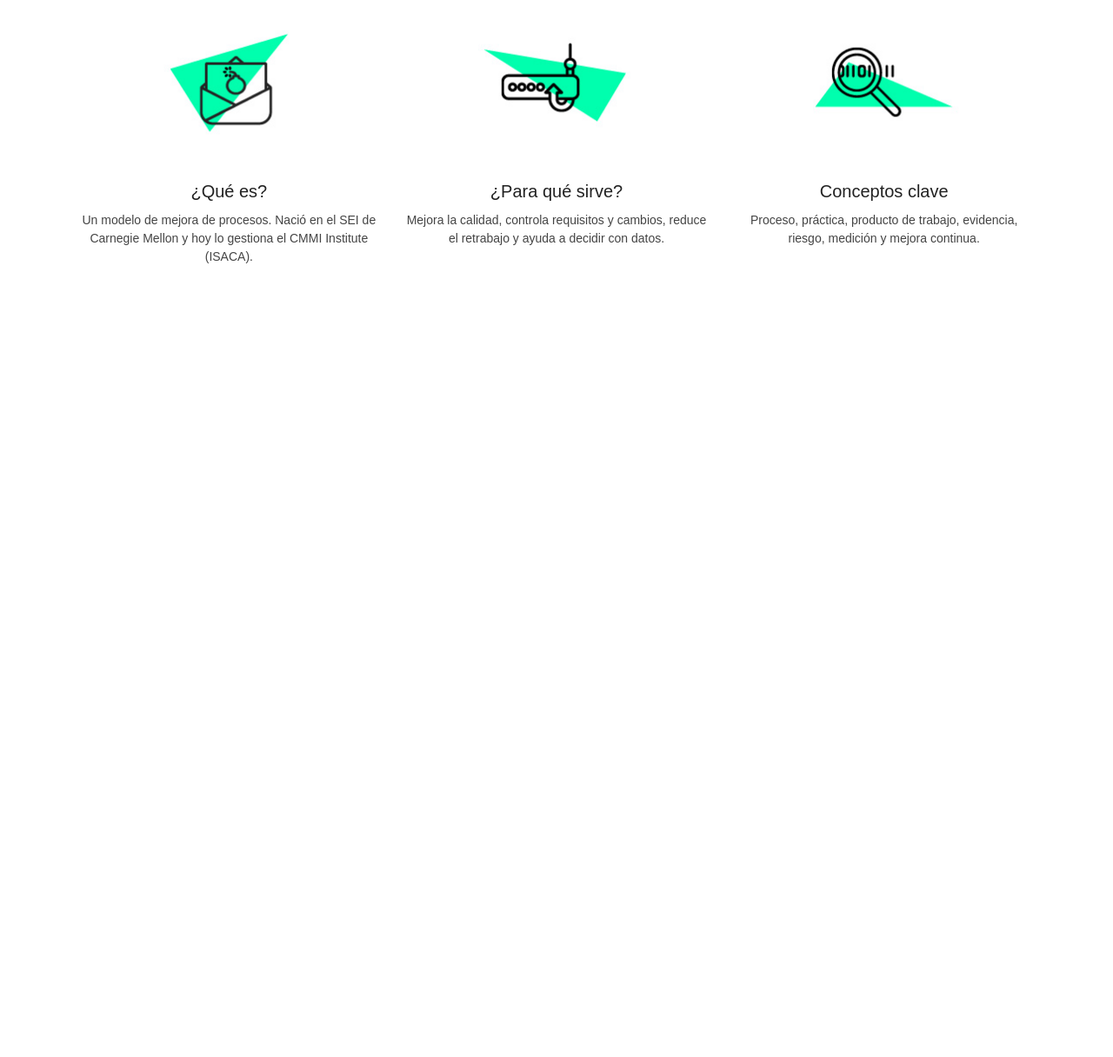
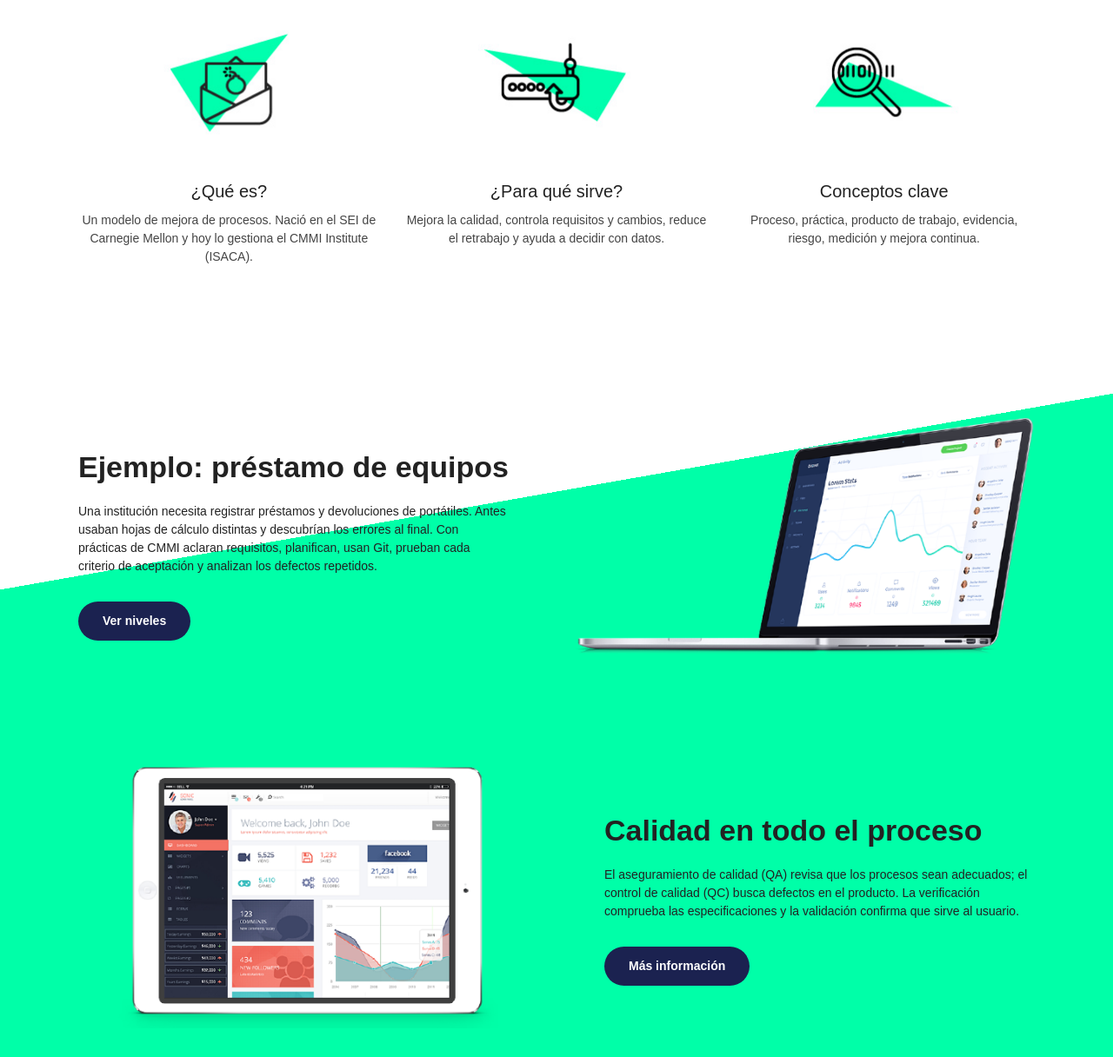
Before and after one commit to iJuanArdila/cmmi-juan-ardila, a plain HTML site: page index.html in a window 1280 px wide. Shown: the part 701-1917 px from the top of the page at 87% size. Before the commit the page ends 1077 px from the top, so only its background shows below. Drawn offline with Linux system fonts and the light colour scheme.

Commit message:
Bloque verde con ejemplo practico y calidad del proceso

```diff
--- a/index.html
+++ b/index.html
@@ -49,5 +49,32 @@
         </div>
     </section>
 
+    <!-- Seccion con mas imagenes, agrupadas en un contenedor verde -->
+    <section class="bloque-verde" id="ejemplo">
+        <div class="contenedor">
+            <div class="fila parte">
+                <div class="texto">
+                    <h2>Ejemplo: préstamo de equipos</h2>
+                    <p>Una institución necesita registrar préstamos y devoluciones de portátiles. Antes usaban hojas de cálculo distintas y descubrían los errores al final. Con prácticas de CMMI aclaran requisitos, planifican, usan Git, prueban cada criterio de aceptación y analizan los defectos repetidos.</p>
+                    <a href="#precios" class="boton boton-azul">Ver niveles</a>
+                </div>
+                <div class="imagen">
+                    <img src="images/feature-1.png" alt="laptop">
+                </div>
+            </div>
+
+            <div class="fila parte invertido">
+                <div class="imagen">
+                    <img src="images/feature-2.png" alt="tablet">
+                </div>
+                <div class="texto">
+                    <h2>Calidad en todo el proceso</h2>
+                    <p>El aseguramiento de calidad (QA) revisa que los procesos sean adecuados; el control de calidad (QC) busca defectos en el producto. La verificación comprueba las especificaciones y la validación confirma que sirve al usuario.</p>
+                    <a href="#detalle" class="boton boton-azul">Más información</a>
+                </div>
+            </div>
+        </div>
+    </section>
+
 </body>
 </html>
--- a/styles.css
+++ b/styles.css
@@ -120,3 +120,31 @@ img{
     font-size: 14px;
     color: #444;
 }
+
+.bloque-verde{
+    background-image: linear-gradient(170deg, white 25%, #00ffa8 25%);
+    padding: 90px 0 80px 0;
+}
+
+.parte{
+    margin-bottom: 90px;
+}
+
+.parte .texto{
+    width: 45%;
+}
+
+.parte .imagen{
+    width: 48%;
+    text-align: center;
+}
+
+.parte h2{
+    font-size: 34px;
+    margin-bottom: 15px;
+}
+
+.parte p{
+    font-size: 14px;
+    margin-bottom: 30px;
+}
```
